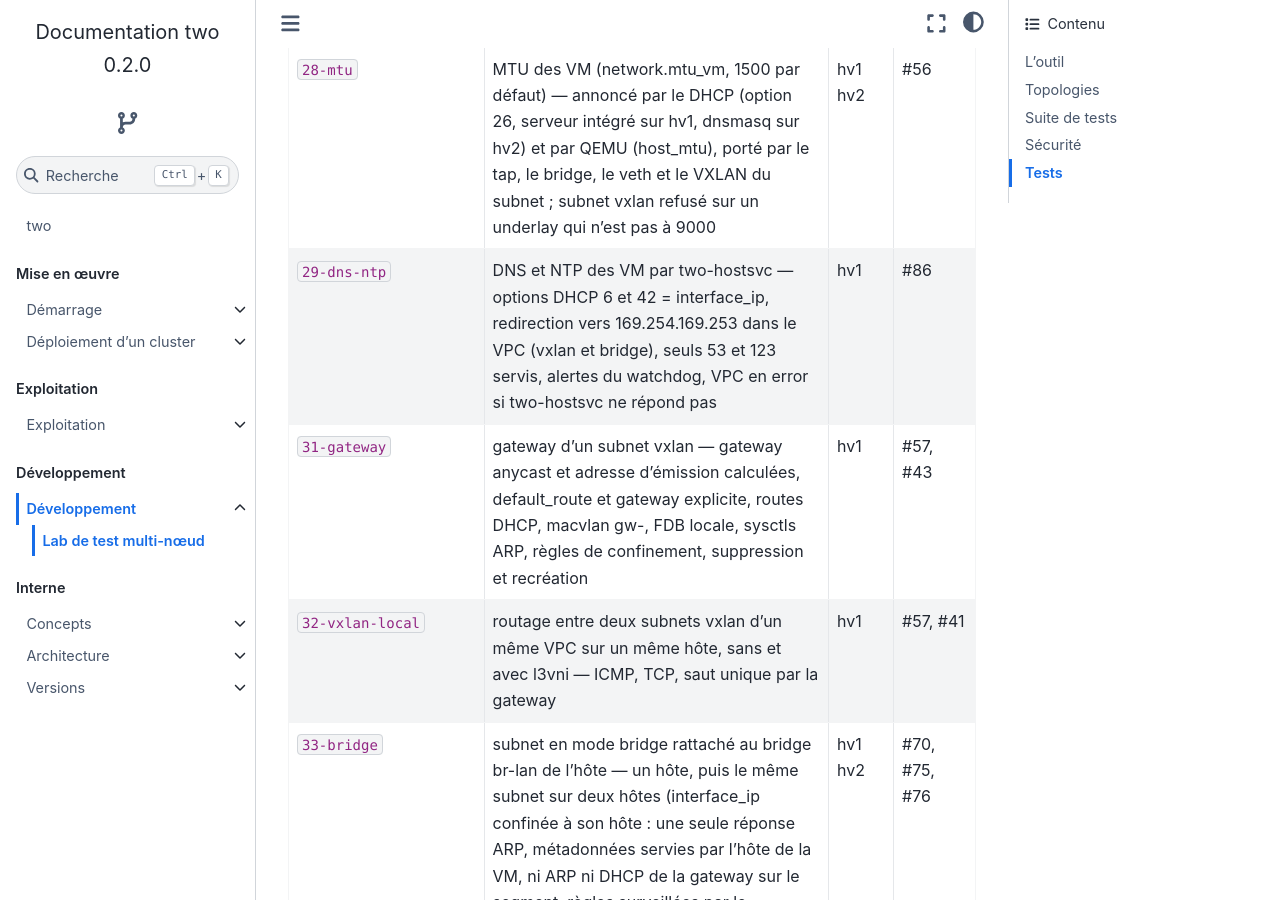
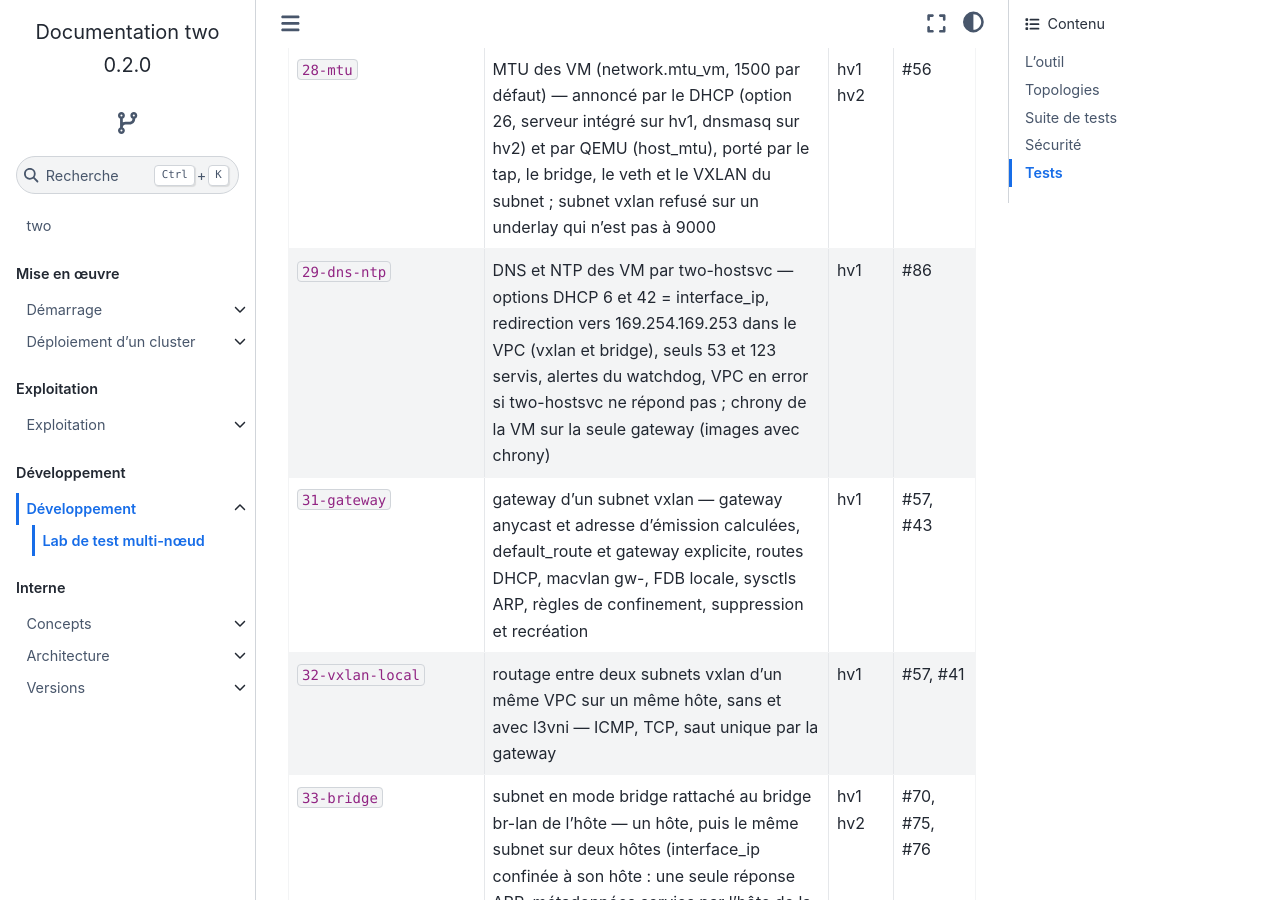
Before and after one commit to GnomeZworc/two-mirror, a Sphinx documentation site: the page built from docs/developpement/lab.rst, in a window 1280 px wide and 900 px high, scrolled down 9862 px. Built offline with Sphinx 7.4.7 and the Sphinx Book theme 1.1.4, drawn with Linux system fonts in a browser that asks for light colours.

Commit message:
f-82: e2e: sources de chrony de la VM contrôlées dans 29 #82
Sous rocky10 (ou toute image avec chronyc), chrony ne doit avoir pour
source que la gateway annoncée par l'option 42. Sans chronyc, une ligne
INFO dit que les sources NTP de la VM ne sont pas contrôlées.

Signed-off-by: GnomeZworc <nicolas.boufidjeline@g3e.fr>

```diff
--- a/docs/developpement/lab.rst
+++ b/docs/developpement/lab.rst
@@ -385,7 +385,7 @@ Générée par ``test/e2e/run.sh --matrice`` à partir des en-têtes ; à régé
      - hv1 hv2
      - #56
    * - ``29-dns-ntp``
-     - DNS et NTP des VM par two-hostsvc — options DHCP 6 et 42 = interface_ip, redirection vers 169.254.169.253 dans le VPC (vxlan et bridge), seuls 53 et 123 servis, alertes du watchdog, VPC en error si two-hostsvc ne répond pas
+     - DNS et NTP des VM par two-hostsvc — options DHCP 6 et 42 = interface_ip, redirection vers 169.254.169.253 dans le VPC (vxlan et bridge), seuls 53 et 123 servis, alertes du watchdog, VPC en error si two-hostsvc ne répond pas ; chrony de la VM sur la seule gateway (images avec chrony)
      - hv1
      - #86
    * - ``31-gateway``
```
Also changed, not shown: 1 other file.
